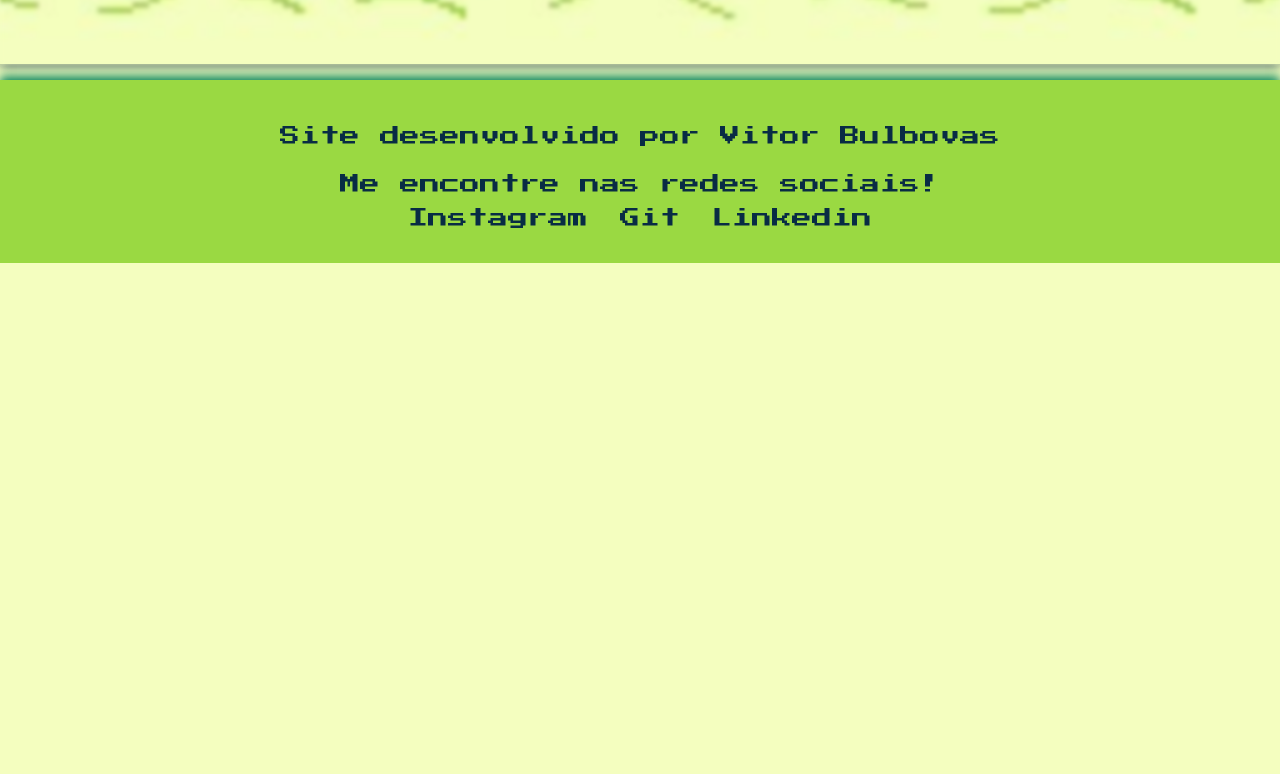
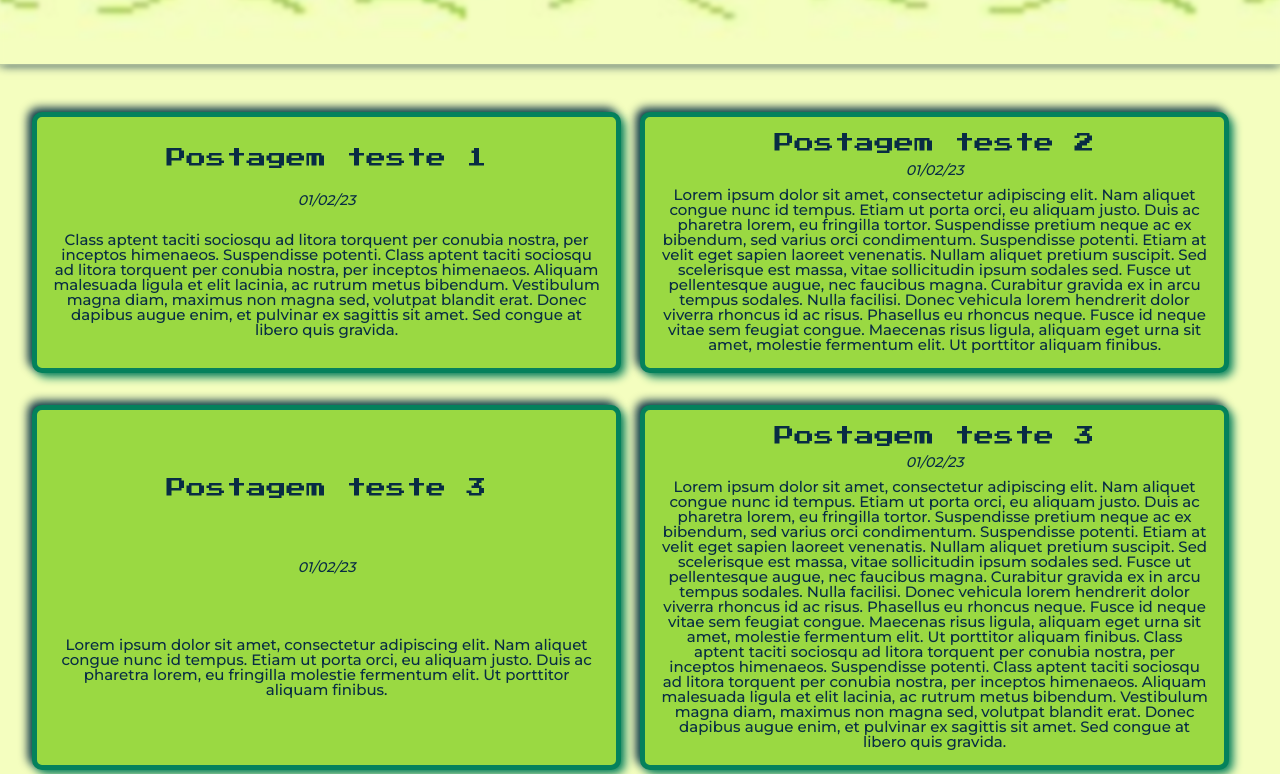
Before and after one commit to Pololokka/popeye-site, a plain HTML site: page pages/blog.html in a window 1280 px wide. Shown: the part 801-1575 px from the top of the page. Before the commit the page ends 1064 px from the top, so only its background shows below. Drawn offline with Linux system fonts and the light colour scheme.

Commit message:
feita a página de blog

```diff
--- /dev/null
+++ b/css/postagem.css
@@ -0,0 +1,34 @@
+.blog__container {
+    display: grid;
+    grid-template-columns: 1fr 1fr;
+    grid-auto-columns: min-content;
+    padding: 2em;
+}
+
+.postagem__container--blog {
+    width: 90%;
+    text-align: center;
+    display: flex;
+    flex-direction: column;
+    justify-content: space-evenly;
+    background-color: var(--cor-2);
+    padding: 1em;
+    margin-bottom: 2em;
+    border: 5px solid var(--cor-3);
+    border-radius: 10px;
+    box-shadow: 4px 4px 10px var(--cor-3), -4px -4px 10px var(--cor-4);
+}
+
+.titulo__postagem {
+    font-size: 20px;
+}
+
+.data__postagem {
+    font-size: 14px;
+    font-style: italic;
+    margin: 0.7em 0;
+}
+
+.texto__postagem {
+    font-size: 15px;
+}
--- a/css/styles.css
+++ b/css/styles.css
@@ -9,6 +9,7 @@
 
 /*blog*/
 @import url(headerBlog.css);
+@import url(postagem.css);
 
 /*fontes*/
 @import url('https://fonts.googleapis.com/css2?family=Press+Start+2P&display=swap');
--- a/pages/blog.html
+++ b/pages/blog.html
@@ -36,7 +36,57 @@
     </header>
 
     <section class="blog__container">
+        <div class="postagem__container--blog">
+            <h3 class="titulo titulo__postagem">Postagem teste 1</h3>
+            <p class="texto data__postagem">01/02/23</p>
+            <p class="texto texto__postagem">Class aptent taciti sociosqu ad litora torquent per conubia nostra, per
+                inceptos himenaeos. Suspendisse potenti. Class aptent taciti sociosqu ad litora torquent per conubia
+                nostra, per inceptos himenaeos. Aliquam malesuada ligula et elit lacinia, ac rutrum metus bibendum.
+                Vestibulum magna diam, maximus non magna sed, volutpat blandit erat. Donec dapibus augue enim, et
+                pulvinar ex sagittis sit amet. Sed congue at libero quis gravida.</p>
+        </div>
 
+        <div class="postagem__container--blog">
+            <h3 class="titulo titulo__postagem">Postagem teste 2</h3>
+            <p class="texto data__postagem">01/02/23</p>
+            <p class="texto texto__postagem">Lorem ipsum dolor sit amet, consectetur adipiscing elit. Nam aliquet
+                congue nunc id tempus. Etiam ut porta orci, eu aliquam justo. Duis ac pharetra lorem, eu fringilla
+                tortor. Suspendisse pretium neque ac ex bibendum, sed varius orci condimentum. Suspendisse potenti.
+                Etiam at velit eget sapien laoreet venenatis. Nullam aliquet pretium suscipit. Sed scelerisque est
+                massa, vitae sollicitudin ipsum sodales sed. Fusce ut pellentesque augue, nec faucibus magna.
+                Curabitur gravida ex in arcu tempus sodales. Nulla facilisi. Donec vehicula lorem hendrerit dolor
+                viverra rhoncus id ac risus. Phasellus eu rhoncus neque. Fusce id neque vitae sem feugiat congue.
+                Maecenas risus ligula, aliquam eget urna sit amet, molestie fermentum elit. Ut porttitor aliquam
+                finibus.</p>
+        </div>
+
+        <div class="postagem__container--blog">
+            <h3 class="titulo titulo__postagem">Postagem teste 3</h3>
+            <p class="texto data__postagem">01/02/23</p>
+            <p class="texto texto__postagem">Lorem ipsum dolor sit amet, consectetur adipiscing elit. Nam aliquet
+                congue nunc id tempus. Etiam ut porta orci, eu aliquam justo. Duis ac pharetra lorem, eu fringilla
+                molestie fermentum elit. Ut porttitor aliquam finibus.</p>
+        </div>
+
+        <div class="postagem__container--blog">
+            <h3 class="titulo titulo__postagem">Postagem teste 3</h3>
+            <p class="texto data__postagem">01/02/23</p>
+            <p class="texto texto__postagem">Lorem ipsum dolor sit amet, consectetur adipiscing elit. Nam aliquet
+                congue nunc id tempus. Etiam ut porta orci, eu aliquam justo. Duis ac pharetra lorem, eu fringilla
+                tortor. Suspendisse pretium neque ac ex bibendum, sed varius orci condimentum. Suspendisse potenti.
+                Etiam at velit eget sapien laoreet venenatis. Nullam aliquet pretium suscipit. Sed scelerisque est
+                massa, vitae sollicitudin ipsum sodales sed. Fusce ut pellentesque augue, nec faucibus magna.
+                Curabitur gravida ex in arcu tempus sodales. Nulla facilisi. Donec vehicula lorem hendrerit dolor
+                viverra rhoncus id ac risus. Phasellus eu rhoncus neque. Fusce id neque vitae sem feugiat congue.
+                Maecenas risus ligula, aliquam eget urna sit amet, molestie fermentum elit. Ut porttitor aliquam
+                finibus.
+
+                Class aptent taciti sociosqu ad litora torquent per conubia nostra, per inceptos himenaeos.
+                Suspendisse potenti. Class aptent taciti sociosqu ad litora torquent per conubia nostra, per inceptos
+                himenaeos. Aliquam malesuada ligula et elit lacinia, ac rutrum metus bibendum. Vestibulum magna diam,
+                maximus non magna sed, volutpat blandit erat. Donec dapibus augue enim, et pulvinar ex sagittis sit
+                amet. Sed congue at libero quis gravida.</p>
+        </div>
     </section>
 
     <footer class="rodape--container">
```
